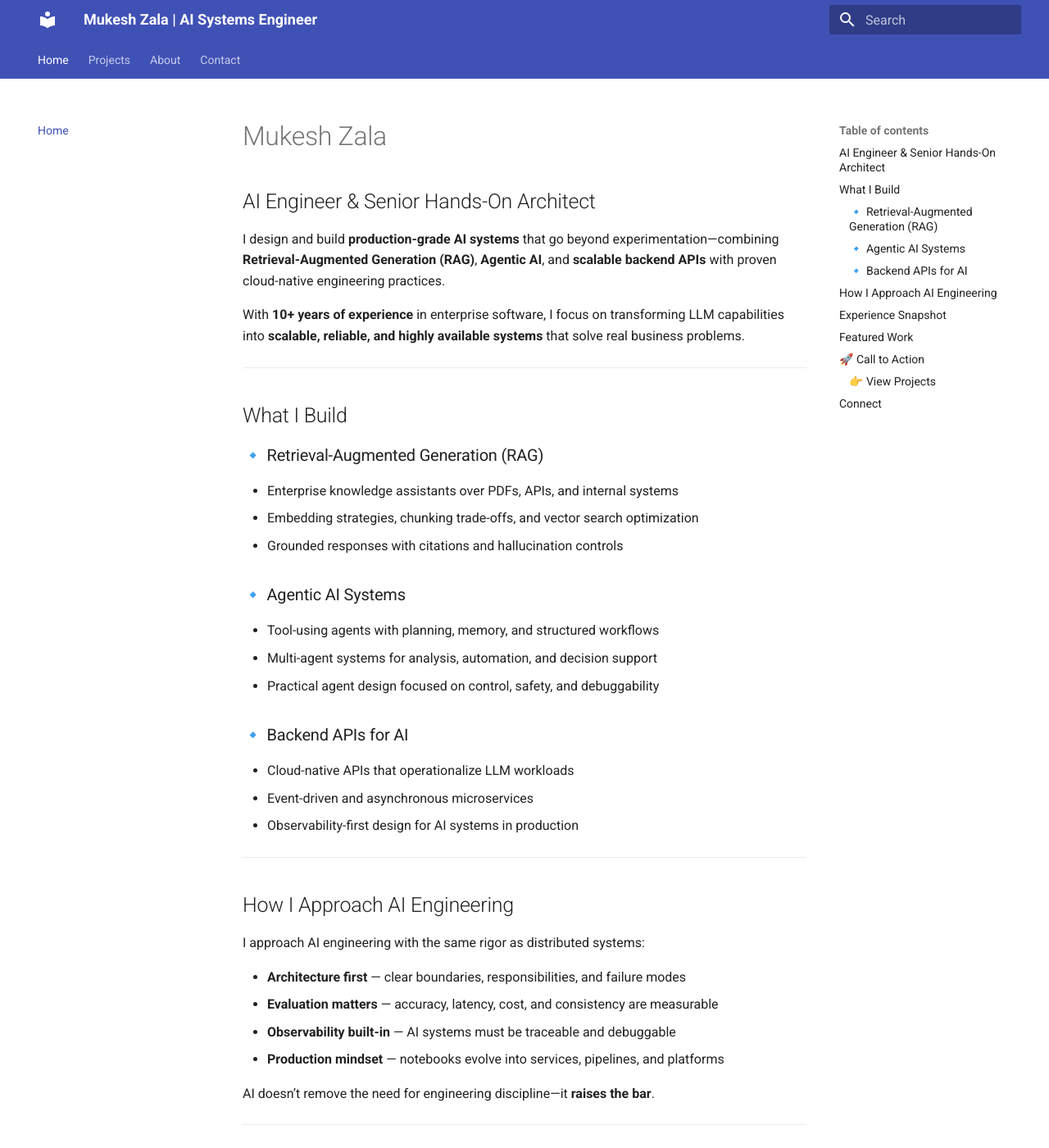
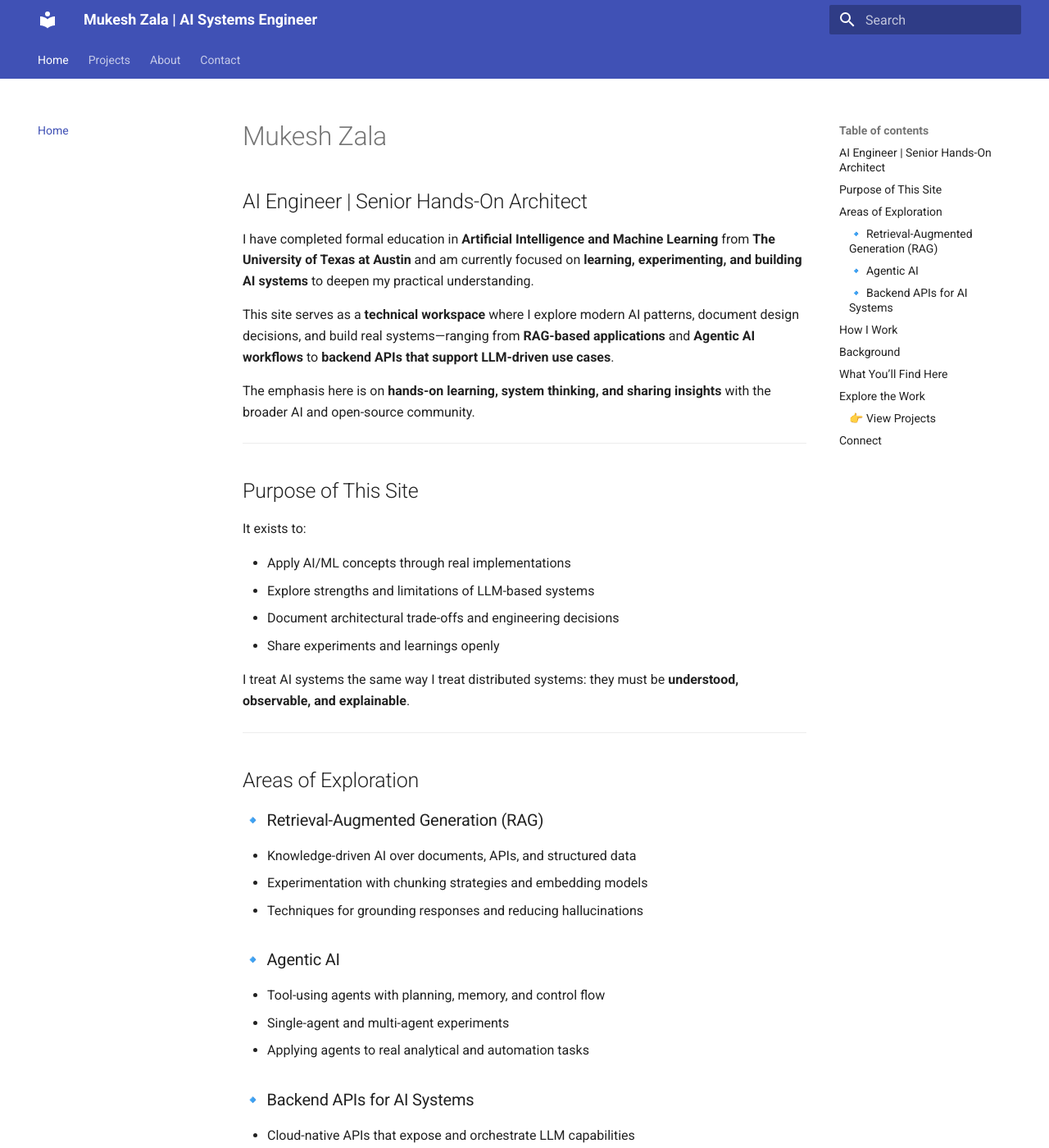
Before and after one commit to mukeshzala/mukeshzala.github.io, an MkDocs documentation site: the page built from docs/index.md, in a window 1280 px wide and 1400 px high. Shown: the whole window at 82% size. Built offline with MkDocs 1.6.1 and Material for MkDocs 9.7.7, drawn with Linux system fonts in a browser that asks for light colours; some of the changed text lies outside the part shown.

Commit message:
Update homepage content

```diff
--- a/docs/index.md
+++ b/docs/index.md
@@ -1,92 +1,111 @@
 # Mukesh Zala
 
-## AI Engineer & Senior Hands-On Architect
+## AI Engineer | Senior Hands-On Architect
 
-I design and build **production-grade AI systems** that go beyond experimentation—combining **Retrieval-Augmented Generation (RAG)**, **Agentic AI**, and **scalable backend APIs** with proven cloud-native engineering practices.
+I have completed formal education in **Artificial Intelligence and Machine Learning** from **The University of Texas at Austin** and am currently focused on **learning, experimenting, and building AI systems** to deepen my practical understanding.
 
-With **10+ years of experience** in enterprise software, I focus on transforming LLM capabilities into **scalable, reliable, and highly available  systems** that solve real business problems.
+This site serves as a **technical workspace** where I explore modern AI patterns, document design decisions, and build real systems—ranging from **RAG-based applications** and **Agentic AI workflows** to **backend APIs that support LLM-driven use cases**.
+
+The emphasis here is on **hands-on learning, system thinking, and sharing insights** with the broader AI and open-source community.
 
 ---
 
-## What I Build
+## Purpose of This Site
+
+It exists to:
+
+* Apply AI/ML concepts through real implementations
+* Explore strengths and limitations of LLM-based systems
+* Document architectural trade-offs and engineering decisions
+* Share experiments and learnings openly
+
+I treat AI systems the same way I treat distributed systems:
+they must be **understood, observable, and explainable**.
+
+---
+
+## Areas of Exploration
 
 ### 🔹 Retrieval-Augmented Generation (RAG)
 
-* Enterprise knowledge assistants over PDFs, APIs, and internal systems
-* Embedding strategies, chunking trade-offs, and vector search optimization
-* Grounded responses with citations and hallucination controls
+* Knowledge-driven AI over documents, APIs, and structured data
+* Experimentation with chunking strategies and embedding models
+* Techniques for grounding responses and reducing hallucinations
 
-### 🔹 Agentic AI Systems
+### 🔹 Agentic AI
 
-* Tool-using agents with planning, memory, and structured workflows
-* Multi-agent systems for analysis, automation, and decision support
-* Practical agent design focused on control, safety, and debuggability
+* Tool-using agents with planning, memory, and control flow
+* Single-agent and multi-agent experiments
+* Applying agents to real analytical and automation tasks
 
-### 🔹 Backend APIs for AI
+### 🔹 Backend APIs for AI Systems
 
-* Cloud-native APIs that operationalize LLM workloads
-* Event-driven and asynchronous microservices
-* Observability-first design for AI systems in production
+* Cloud-native APIs that expose and orchestrate LLM capabilities
+* Event-driven and asynchronous service patterns
+* Designing AI systems with reliability and observability in mind
 
 ---
 
-## How I Approach AI Engineering
+## How I Work
 
-I approach AI engineering with the same rigor as distributed systems:
+My approach is iterative and systems-oriented:
 
-* **Architecture first** — clear boundaries, responsibilities, and failure modes
-* **Evaluation matters** — accuracy, latency, cost, and consistency are measurable
-* **Observability built-in** — AI systems must be traceable and debuggable
-* **Production mindset** — notebooks evolve into services, pipelines, and platforms
+* Start with fundamentals and theory
+* Build focused experiments and prototypes
+* Evolve promising ideas into structured systems
+* Measure behavior, performance, and cost
+* Document findings and lessons learned
 
-AI doesn’t remove the need for engineering discipline—it **raises the bar**.
+This approach helps bridge **formal education** with **practical engineering insight**.
 
 ---
 
-## Experience Snapshot
+## Background
 
 * **Principal Software Engineer – Dell Technologies**
-  Designing and supporting large-scale, cloud-native systems used in production environments.
-
-* **Background across**
-  Cloud platforms, microservices, event-driven architectures, reliability engineering, and observability.
+  Extensive experience building and supporting cloud-native, enterprise-scale systems.
 
 * **AI & ML Education**
-  Post Graduate Program in **Artificial Intelligence & Machine Learning**
-  (The University of Texas at Austin)
+  Post Graduate Program in **Artificial Intelligence and Machine Learning**
+  The University of Texas at Austin
 
-This blend allows me to bridge **AI innovation** with **enterprise reality**.
+* **Engineering Focus**
+  Cloud-native architecture, microservices, event-driven systems, reliability, and observability.
+
+This background strongly influences how I approach AI—**as a system, not just a model**.
 
 ---
 
-## Featured Work
+## What You’ll Find Here
 
-This portfolio showcases **hands-on AI systems**, including:
+Projects and experiments documented on this site include:
 
-* RAG chatbots over real-world document collections
-* Embedding-based semantic search and similarity systems
-* Agentic AI workflows with tool execution and control logic
-* Backend services that make LLMs usable in production
+* RAG applications over real-world data
+* Embedding-based semantic search systems
+* Agentic AI workflows with tool execution
+* Backend services designed for AI use cases
 
-Each project includes:
+Each project captures:
 
-* Clear problem statements and use cases
-* Architectural decisions and trade-offs
-* Technical implementation details
-* Links to source code and live demos
+* The problem being explored
+* Design and implementation choices
+* Observed behavior and limitations
+* Learnings and future directions
 
 ---
 
-## 🚀 Call to Action
+## Explore the Work
 
 ### 👉 View Projects
 
-Explore detailed case studies, architectures, and implementations of the AI systems I’ve built.
+Browse experiments, system designs, and applied AI use cases I’m actively working on and refining.
 
 ---
 
 ## Connect
 
 * **GitHub** – Source code, notebooks, and experiments
-* **Hugging Face** – Live demos and curated collections
-* **LinkedIn** – Professional background and experience
+* **Hugging Face** – Live demos, models, and collections
+* **LinkedIn** – Professional background and ongoing work
+
+This site reflects **continuous learning and experimentation**, not a fixed destination.
```
